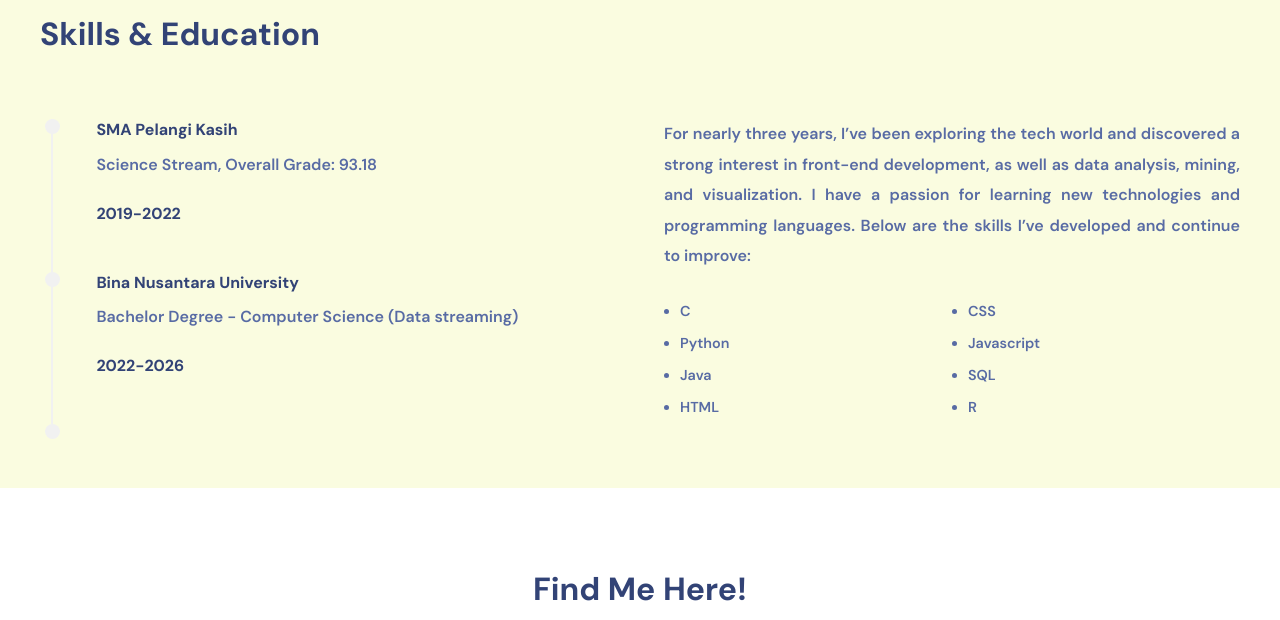
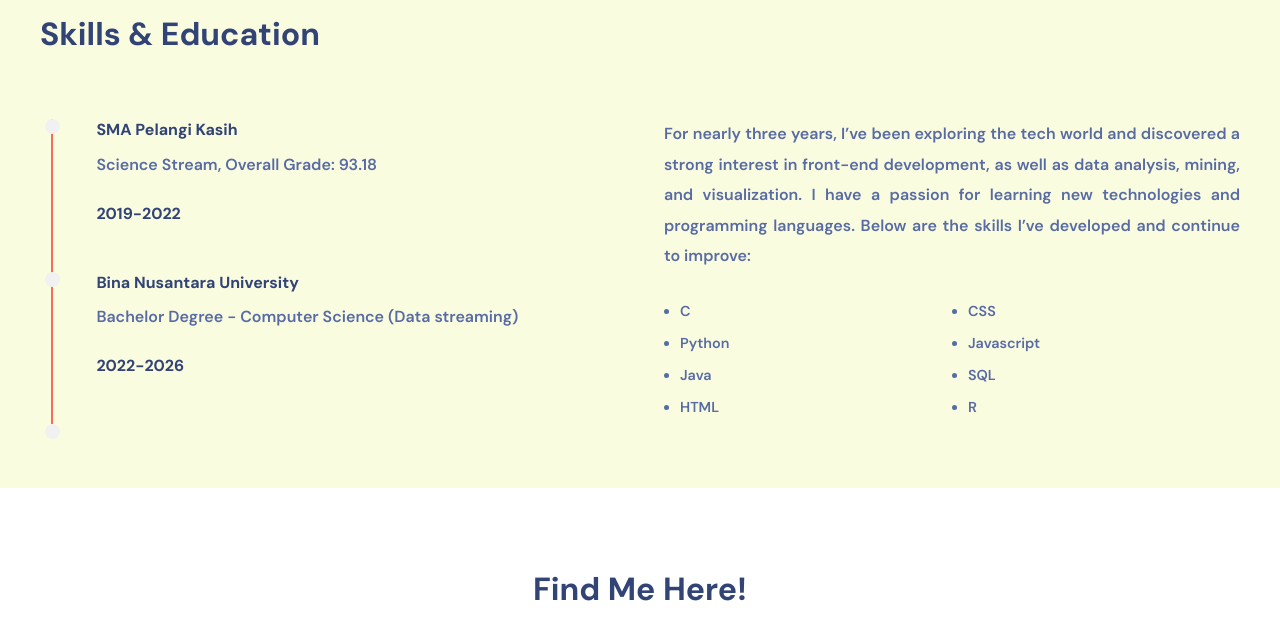
Before and after one commit to jesslynhh/JH_Portofolio, a plain HTML site: page index.html in a window 1280 px wide. Shown: the part 3889-4509 px from the top of the page. Drawn offline with Linux system fonts and the light colour scheme.

Commit message:
change style

```diff
--- a/styles/style.css
+++ b/styles/style.css
@@ -303,7 +303,7 @@ nav ul li a {
 .education .line div{
     width: 2px;
     height: 100%;
-    background-color: var(--borderColor);
+    background-color: var(--primaryIconColor);
     position: relative;
 }
 
```
